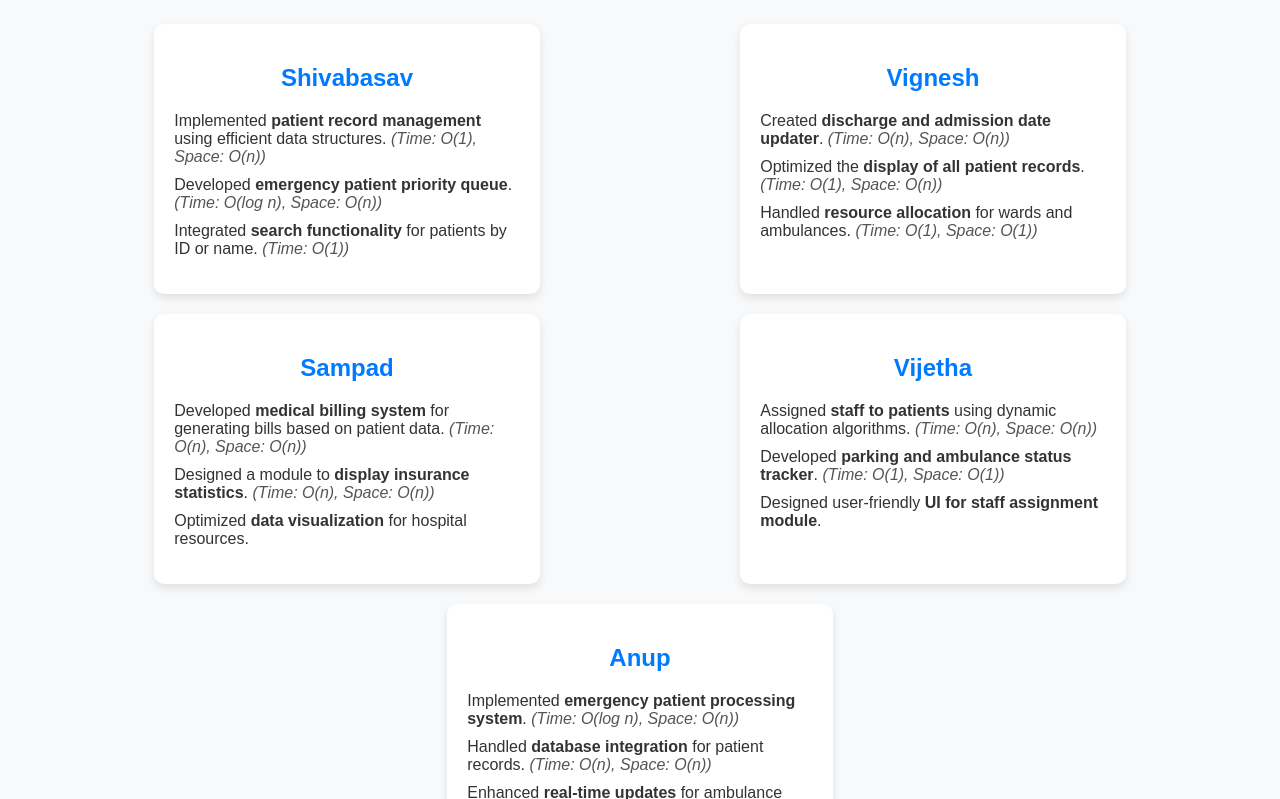
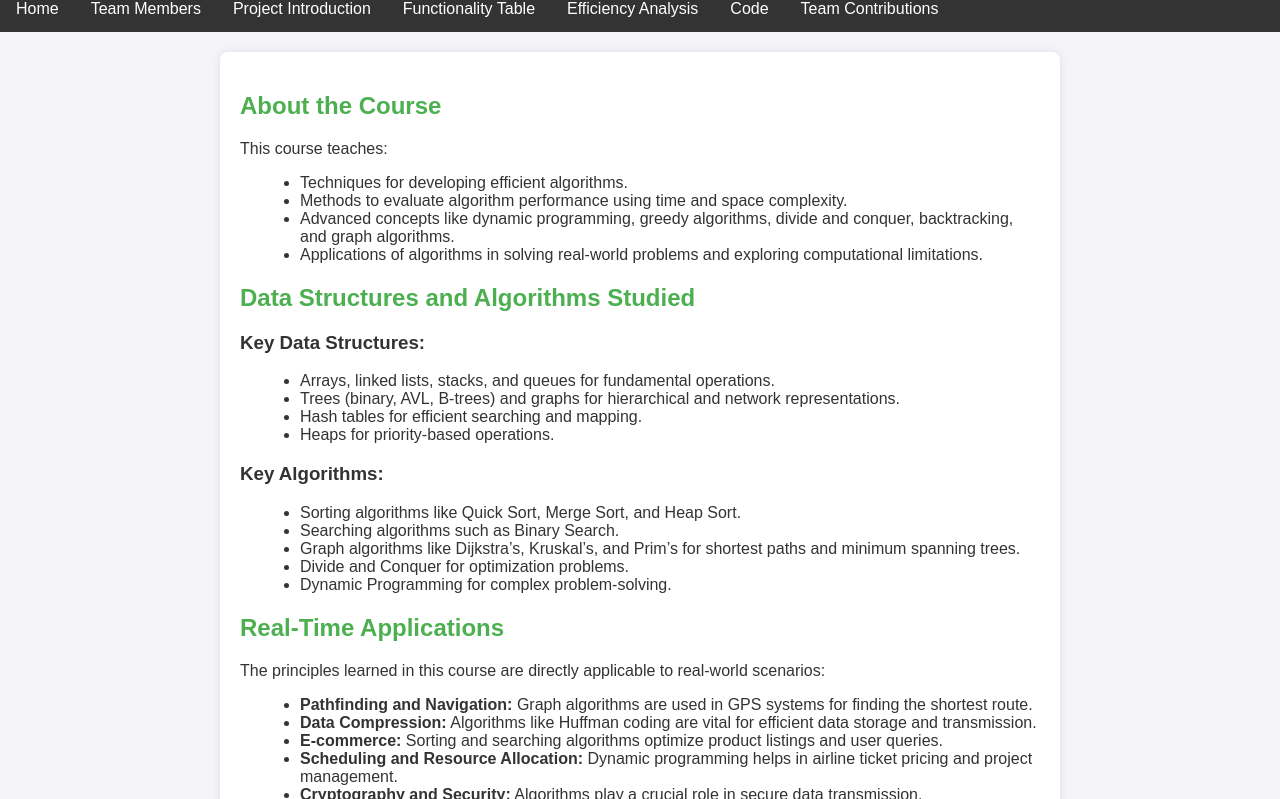
Before and after one commit to shivabasav13/DAA-PROJECT, a plain HTML site: page index.html in a window 1280 px wide. Shown: the part 114-913 px from the top of the page. Drawn offline with Linux system fonts and the light colour scheme.

Commit message:
Update index.html

```diff
--- a/index.html
+++ b/index.html
@@ -3,119 +3,142 @@
 <head>
     <meta charset="UTF-8">
     <meta name="viewport" content="width=device-width, initial-scale=1.0">
-  <title>Hospital Management Team Contributions</title>
+    <title>Project Portfolio</title>
     <style>
         body {
             font-family: Arial, sans-serif;
             margin: 0;
             padding: 0;
-      background-color: #f8f9fa;
+            background-color: #f4f4f9;
+            color: #333;
         }
-    .container {
-      width: 90%;
-      margin: 30px auto;
-      padding: 20px;
-    }
-    h1 {
-      text-align: center;
-      color: #333;
-      margin-bottom: 30px;
-    }
-    .team-container {
-      display: flex;
-      flex-wrap: wrap;
-      justify-content: space-around;
-      gap: 20px;
-    }
-    .team-member {
-      background: #ffffff;
-      width: 30%;
-      padding: 20px;
-      border-radius: 10px;
-      box-shadow: 0 4px 8px rgba(0, 0, 0, 0.1);
-      transition: transform 0.2s;
-    }
-    .team-member:hover {
-      transform: scale(1.05);
-    }
-    h2 {
-      color: #007bff;
+
+        header {
+            background-color: #4CAF50;
+            color: white;
+            padding: 10px 0;
             text-align: center;
         }
+
+        nav {
+            background-color: #333;
+            overflow: hidden;
+        }
+
+        nav a {
+            float: left;
+            display: block;
+            color: white;
+            text-align: center;
+            padding: 14px 16px;
+            text-decoration: none;
+        }
+
+        nav a:hover {
+            background-color: #575757;
+        }
+
+        main {
+            padding: 20px;
+            max-width: 800px;
+            margin: 20px auto;
+            background: white;
+            border-radius: 8px;
+            box-shadow: 0 0 10px rgba(0, 0, 0, 0.1);
+        }
+
+        section {
+            margin-bottom: 20px;
+        }
+
+        h2 {
+            color: #4CAF50;
+        }
+
         ul {
-      list-style-type: none;
-      padding: 0;
+            list-style-type: disc;
+            margin-left: 20px;
         }
-    li {
-      margin-bottom: 10px;
-      color: #333;
-      font-size: 16px;
+
+        footer {
+            text-align: center;
+            padding: 10px 0;
+            background-color: #333;
+            color: white;
+            margin-top: 20px;
         }
-    .complexity {
-      font-style: italic;
-      color: #555;
+
+        a {
+            color: #4CAF50;
+            text-decoration: none;
         }
-    @media (max-width: 768px) {
-      .team-member {
-        width: 100%;
-      }
+
+        a:hover {
+            text-decoration: underline;
         }
     </style>
 </head>
 <body>
-  <div class="container">
-    <h1>Hospital Management Project Team Contributions</h1>
-    <div class="team-container">
-      <!-- Shivabasav's Work -->
-      <div class="team-member">
-        <h2>Shivabasav</h2>
+    <header>
+        <h1>Project Portfolio</h1>
+    </header>
+
+    <nav>
+        <a href="index.html">Home</a>
+        <a href="page2.html">Team Members</a>
+        <a href="page3.html">Project Introduction</a>
+        <a href="page4.html">Functionality Table</a>
+        <a href="page5.html">Efficiency Analysis</a>
+        <a href="page6.html">Code</a>
+        <a href="page7.html">Team Contributions</a>
+    </nav>
+
+    <main>
+        <section>
+            <h2>About the Course</h2>
+            <p>This course teaches:</p>
             <ul>
-          <li>Implemented <b>patient record management</b> using efficient data structures. <span class="complexity">(Time: O(1), Space: O(n))</span></li>
-          <li>Developed <b>emergency patient priority queue</b>. <span class="complexity">(Time: O(log n), Space: O(n))</span></li>
-          <li>Integrated <b>search functionality</b> for patients by ID or name. <span class="complexity">(Time: O(1))</span></li>
+                <li>Techniques for developing efficient algorithms.</li>
+                <li>Methods to evaluate algorithm performance using time and space complexity.</li>
+                <li>Advanced concepts like dynamic programming, greedy algorithms, divide and conquer, backtracking, and graph algorithms.</li>
+                <li>Applications of algorithms in solving real-world problems and exploring computational limitations.</li>
             </ul>
-      </div>
+        </section>
 
-      <!-- Vignesh's Work -->
-      <div class="team-member">
-        <h2>Vignesh</h2>
+        <section>
+            <h2>Data Structures and Algorithms Studied</h2>
+            <h3>Key Data Structures:</h3>
             <ul>
-          <li>Created <b>discharge and admission date updater</b>. <span class="complexity">(Time: O(n), Space: O(n))</span></li>
-          <li>Optimized the <b>display of all patient records</b>. <span class="complexity">(Time: O(1), Space: O(n))</span></li>
-          <li>Handled <b>resource allocation</b> for wards and ambulances. <span class="complexity">(Time: O(1), Space: O(1))</span></li>
+                <li>Arrays, linked lists, stacks, and queues for fundamental operations.</li>
+                <li>Trees (binary, AVL, B-trees) and graphs for hierarchical and network representations.</li>
+                <li>Hash tables for efficient searching and mapping.</li>
+                <li>Heaps for priority-based operations.</li>
             </ul>
-      </div>
+            <h3>Key Algorithms:</h3>
+            <ul>
+                <li>Sorting algorithms like Quick Sort, Merge Sort, and Heap Sort.</li>
+                <li>Searching algorithms such as Binary Search.</li>
+                <li>Graph algorithms like Dijkstra’s, Kruskal’s, and Prim’s for shortest paths and minimum spanning trees.</li>
+                <li>Divide and Conquer for optimization problems.</li>
+                <li>Dynamic Programming for complex problem-solving.</li>
+            </ul>
+        </section>
 
-      <!-- Sampad's Work -->
-      <div class="team-member">
-        <h2>Sampad</h2>
+        <section>
+            <h2>Real-Time Applications</h2>
+            <p>The principles learned in this course are directly applicable to real-world scenarios:</p>
             <ul>
-          <li>Developed <b>medical billing system</b> for generating bills based on patient data. <span class="complexity">(Time: O(n), Space: O(n))</span></li>
-          <li>Designed a module to <b>display insurance statistics</b>. <span class="complexity">(Time: O(n), Space: O(n))</span></li>
-          <li>Optimized <b>data visualization</b> for hospital resources.</li>
+                <li><strong>Pathfinding and Navigation:</strong> Graph algorithms are used in GPS systems for finding the shortest route.</li>
+                <li><strong>Data Compression:</strong> Algorithms like Huffman coding are vital for efficient data storage and transmission.</li>
+                <li><strong>E-commerce:</strong> Sorting and searching algorithms optimize product listings and user queries.</li>
+                <li><strong>Scheduling and Resource Allocation:</strong> Dynamic programming helps in airline ticket pricing and project management.</li>
+                <li><strong>Cryptography and Security:</strong> Algorithms play a crucial role in secure data transmission.</li>
             </ul>
-      </div>
+        </section>
+    </main>
 
-      <!-- Vijetha's Work -->
-      <div class="team-member">
-        <h2>Vijetha</h2>
-        <ul>
-          <li>Assigned <b>staff to patients</b> using dynamic allocation algorithms. <span class="complexity">(Time: O(n), Space: O(n))</span></li>
-          <li>Developed <b>parking and ambulance status tracker</b>. <span class="complexity">(Time: O(1), Space: O(1))</span></li>
-          <li>Designed user-friendly <b>UI for staff assignment module</b>.</li>
-        </ul>
-      </div>
-
-      <!-- Anup's Work -->
-      <div class="team-member">
-        <h2>Anup</h2>
-        <ul>
-          <li>Implemented <b>emergency patient processing system</b>. <span class="complexity">(Time: O(log n), Space: O(n))</span></li>
-          <li>Handled <b>database integration</b> for patient records. <span class="complexity">(Time: O(n), Space: O(n))</span></li>
-          <li>Enhanced <b>real-time updates</b> for ambulance and parking statuses.</li>
-        </ul>
-      </div>
-    </div>
-  </div>
+    <footer>
+        <p>&copy; 2025 Project Portfolio</p>
+    </footer>
 </body>
 </html>
```
Lines whose indentation alone changed are shown as unchanged.
